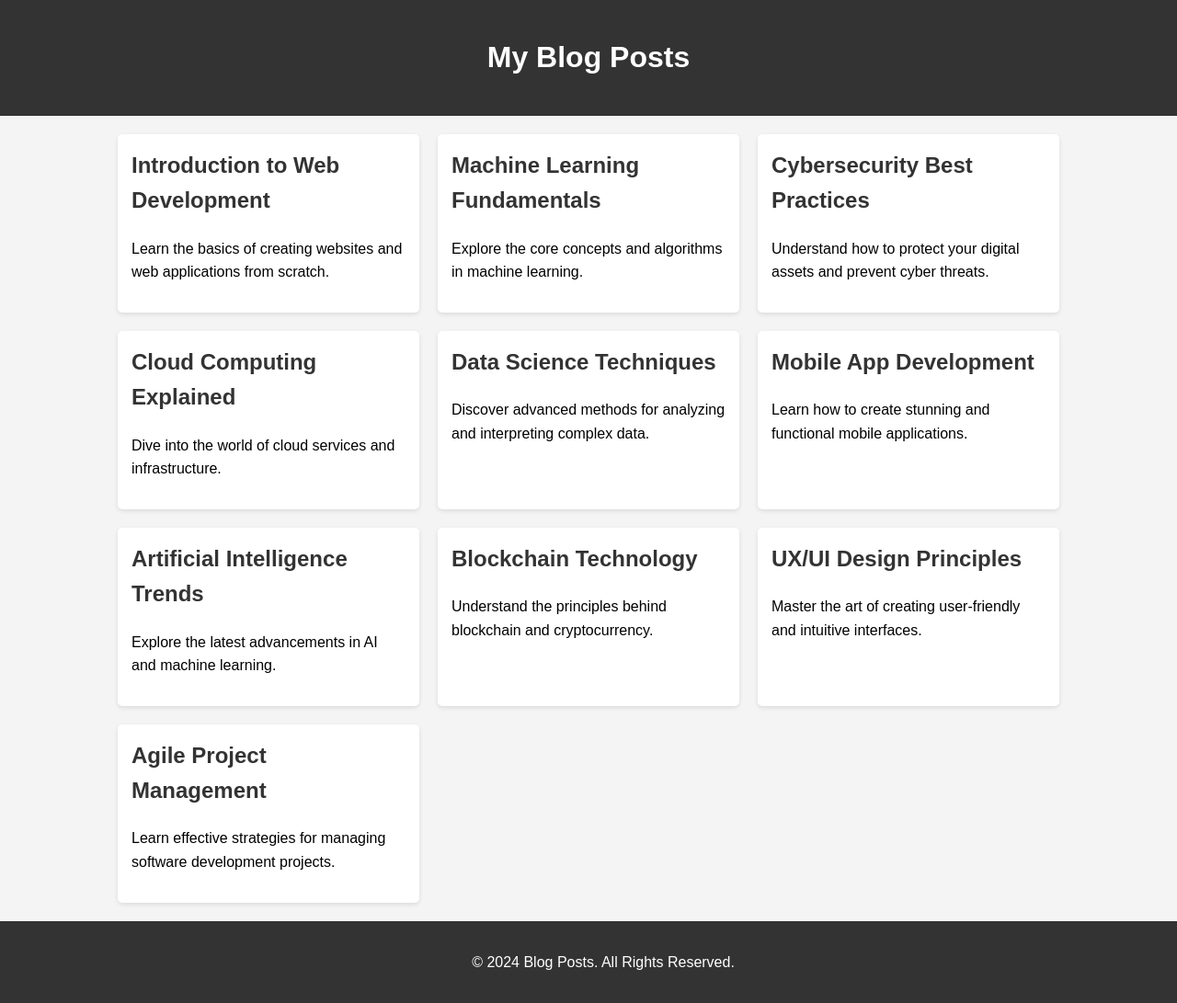
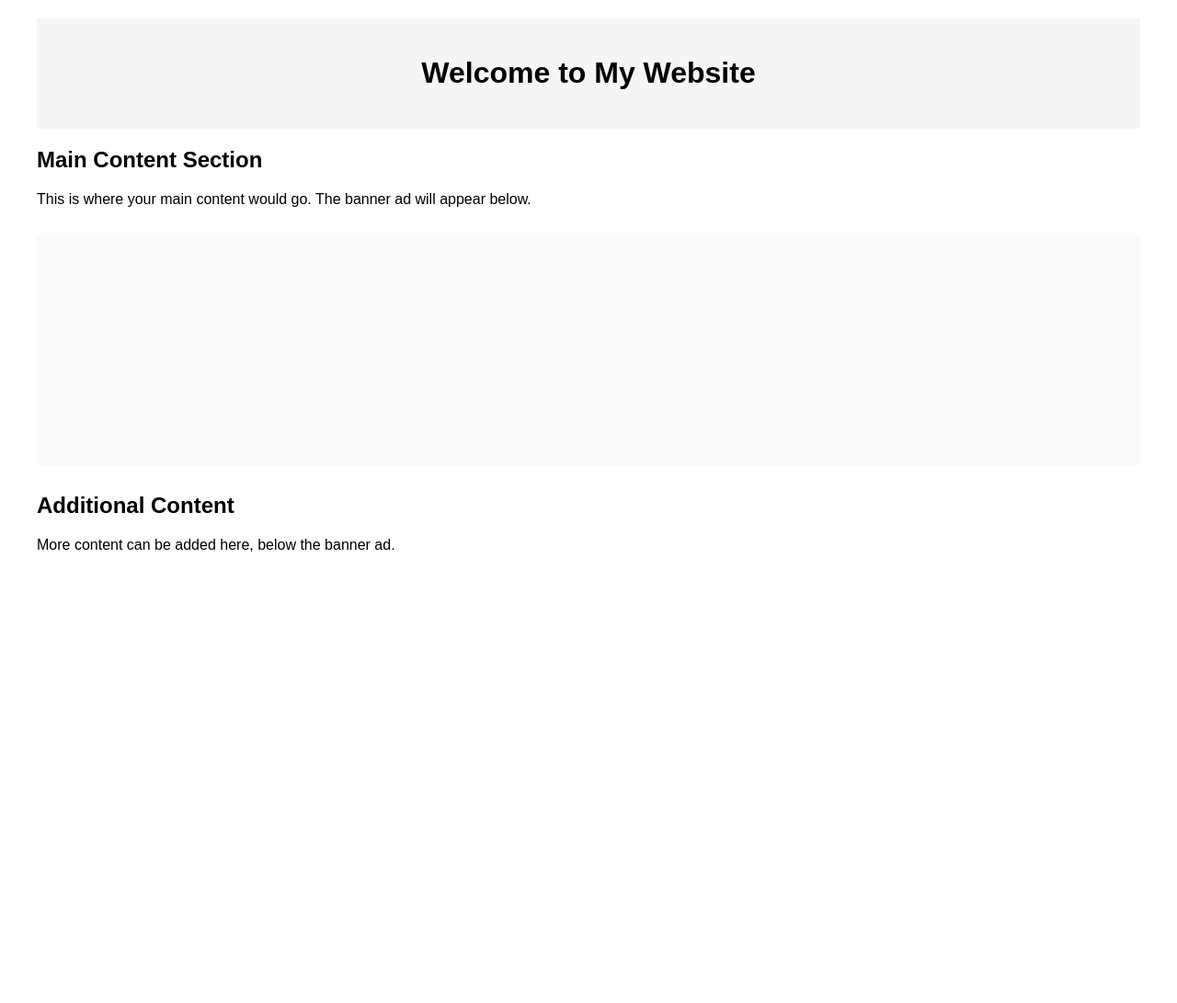
Before and after one commit to AliRumi07/Exoclick, a Flask app: page / in a window 1280 px wide. Shown: the whole page at 92% size. After the commit the page ends 600 px from the top, so only its background shows below. Run offline with Flask 3, Linux system fonts and the light colour scheme; some libraries are stand-ins or nearby versions.

Commit message:
Update index.html

```diff
--- a/templates/index.html
+++ b/templates/index.html
@@ -1,145 +1,53 @@
 <!DOCTYPE html>
 <html lang="en">
 <head>
-    <div data-mndbanid="79488c29-3f82-4b5e-ba7c-ba7ff665cd16"></div>
-    <script async src="https://ss.mrmnd.com/banner.js"></script>
-    <meta name="mnd-ver" content="9ykeig8put2fb8wrtlnxq" />
     <meta charset="UTF-8">
     <meta name="viewport" content="width=device-width, initial-scale=1.0">
-    <title>Blog Posts</title>
-
+    <title>Webpage with Banner Ad</title>
+    <script async src="https://ss.mrmnd.com/banner.js"></script>
     <style>
         body {
             font-family: Arial, sans-serif;
-            line-height: 1.6;
-            margin: 0;
-            padding: 0;
-            background-color: #f4f4f4;
-        }
-        .container {
-            width: 80%;
-            margin: auto;
-            overflow: hidden;
-            padding: 0 20px;
+            max-width: 1200px;
+            margin: 0 auto;
+            padding: 20px;
         }
         header {
-            background-color: #333;
-            color: #fff;
             text-align: center;
-            padding: 1rem;
+            padding: 20px 0;
+            background-color: #f5f5f5;
+            margin-bottom: 20px;
         }
-        .posts {
-            display: grid;
-            grid-template-columns: repeat(auto-fit, minmax(250px, 1fr));
-            gap: 20px;
-            padding: 20px 0;
+        .content {
+            margin: 20px 0;
         }
-        .post {
-            background-color: white;
-            border-radius: 5px;
-            box-shadow: 0 2px 5px rgba(0,0,0,0.1);
-            padding: 15px;
-            transition: transform 0.3s ease;
-        }
-        .post:hover {
-            transform: scale(1.05);
-        }
-        .post h2 {
-            margin-top: 0;
-            color: #333;
-        }
-        .post a {
-            text-decoration: none;
-            color: inherit;
-        }
-        footer {
-            background-color: #333;
-            color: #fff;
-            text-align: center;
-            padding: 1rem;
-            position: relative;
-            bottom: 0;
-            width: 100%;
-        }
-        @media (max-width: 768px) {
-            .container {
-                width: 95%;
-            }
+        .ad-container {
+            margin: 30px 0;
+            min-height: 250px;
+            background-color: #fafafa;
+            display: flex;
+            justify-content: center;
+            align-items: center;
         }
     </style>
 </head>
 <body>
     <header>
-        <h1>My Blog Posts</h1>
+        <h1>Welcome to My Website</h1>
     </header>
 
-    <div class="container">
-        <div class="posts">
-            <div class="post">
-                <a href="#">
-                    <h2>Introduction to Web Development</h2>
-                    <p>Learn the basics of creating websites and web applications from scratch.</p>
-                </a>
-            </div>
-            <div class="post">
-                <a href="#">
-                    <h2>Machine Learning Fundamentals</h2>
-                    <p>Explore the core concepts and algorithms in machine learning.</p>
-                </a>
-            </div>
-            <div class="post">
-                <a href="#">
-                    <h2>Cybersecurity Best Practices</h2>
-                    <p>Understand how to protect your digital assets and prevent cyber threats.</p>
-                </a>
-            </div>
-            <div class="post">
-                <a href="#">
-                    <h2>Cloud Computing Explained</h2>
-                    <p>Dive into the world of cloud services and infrastructure.</p>
-                </a>
-            </div>
-            <div class="post">
-                <a href="#">
-                    <h2>Data Science Techniques</h2>
-                    <p>Discover advanced methods for analyzing and interpreting complex data.</p>
-                </a>
-            </div>
-            <div class="post">
-                <a href="#">
-                    <h2>Mobile App Development</h2>
-                    <p>Learn how to create stunning and functional mobile applications.</p>
-                </a>
-            </div>
-            <div class="post">
-                <a href="#">
-                    <h2>Artificial Intelligence Trends</h2>
-                    <p>Explore the latest advancements in AI and machine learning.</p>
-                </a>
-            </div>
-            <div class="post">
-                <a href="#">
-                    <h2>Blockchain Technology</h2>
-                    <p>Understand the principles behind blockchain and cryptocurrency.</p>
-                </a>
-            </div>
-            <div class="post">
-                <a href="#">
-                    <h2>UX/UI Design Principles</h2>
-                    <p>Master the art of creating user-friendly and intuitive interfaces.</p>
-                </a>
-            </div>
-            <div class="post">
-                <a href="#">
-                    <h2>Agile Project Management</h2>
-                    <p>Learn effective strategies for managing software development projects.</p>
-                </a>
-            </div>
-        </div>
+    <div class="content">
+        <h2>Main Content Section</h2>
+        <p>This is where your main content would go. The banner ad will appear below.</p>
     </div>
 
-    <footer>
-        <p>&copy; 2024 Blog Posts. All Rights Reserved.</p>
-    </footer>
+    <div class="ad-container">
+        <div data-mndbanid="79488c29-3f82-4b5e-ba7c-ba7ff665cd16"></div>
+    </div>
+
+    <div class="content">
+        <h2>Additional Content</h2>
+        <p>More content can be added here, below the banner ad.</p>
+    </div>
 </body>
 </html>
```
